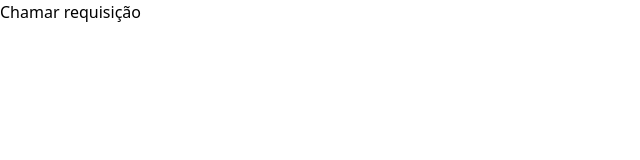
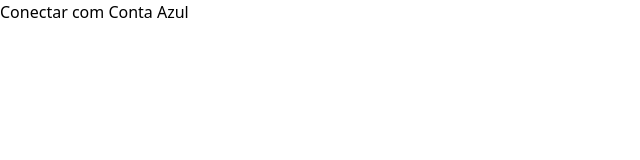
Before and after one commit to IsraelFrota/app-hub, a Next.js app: page /contaazul in a window 1280 px wide. Shown: the top 160 px of the page, without its empty margins (0-640 px from the left). Built offline with nearby package versions, Linux system fonts and the light colour scheme.

Commit message:
Correção na chamada

```diff
--- a/src/app/contaazul/page.tsx
+++ b/src/app/contaazul/page.tsx
@@ -1,18 +1,21 @@
 'use client';
 
 export default function ContaAzul() {
-	async function handleToken() {
-		const response = await fetch('/api/contaazul/callback');
+	function handleRedirectToContaAzul() {
+		const clientId = process.env.NEXT_PUBLIC_CONTAAZUL_CLIENT_ID!;
+		const redirectUri = process.env.NEXT_PUBLIC_CONTAAZUL_REDIRECT_URI!;
+		const scope = 'sales';
 
-		if (response.ok) {
-			const token = await response.json();
-			console.log(token);
-		}
+		const authUrl = `https://api.contaazul.com/auth/authorize?response_type=code&client_id=${clientId}&redirect_uri=${encodeURIComponent(redirectUri)}&scope=${scope}`;
+
+		window.location.href = authUrl;
 	}
 
 	return (
 		<div>
-			<button onClick={handleToken}>Chamar requisição</button>
+			<button onClick={handleRedirectToContaAzul}>
+				Conectar com Conta Azul
+			</button>
 		</div>
 	);
 }
```
